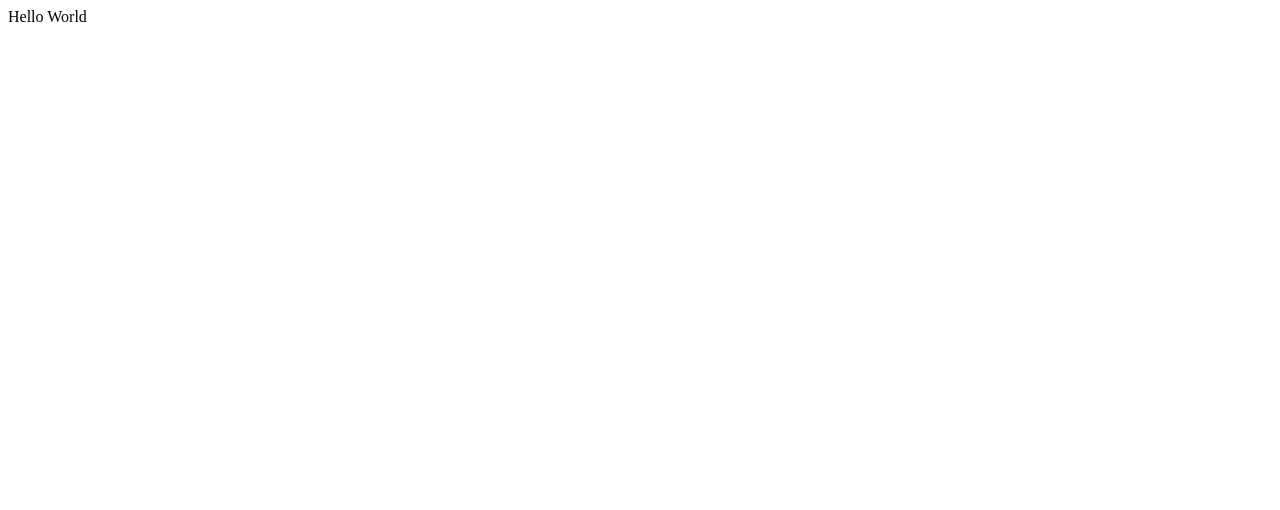
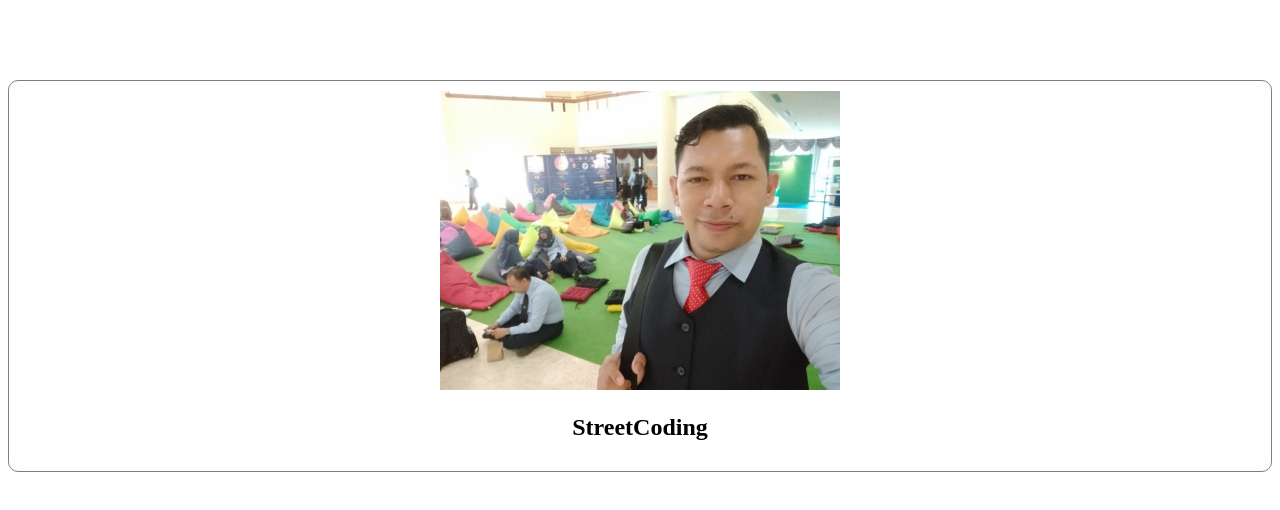
Before and after one commit to oldmanstreetcoding/my-repo-from-remote, a plain HTML site: page index.html in a window 1280 px wide. Drawn offline with Linux system fonts and the light colour scheme.

Commit message:
Changed Hello world with img and h2 to display simple profile data. Image file added in the folder images and used as resource in the img element in index.html file

```diff
--- a/index.html
+++ b/index.html
@@ -7,6 +7,9 @@
     <title>Hello Worl</title>
 </head>
 <body>
-    Hello World
+    <div style="margin-top: 80px; text-align: center;border: 1px solid grey;border-radius: 10px; padding: 10px">
+        <img src="images/streetcoding.jpg" width="400px" alt="profile image" />
+        <h2>StreetCoding</h2>
+     </div>
 </body>
 </html>
```
Also changed, not shown: images/streetcoding.jpg (added).
